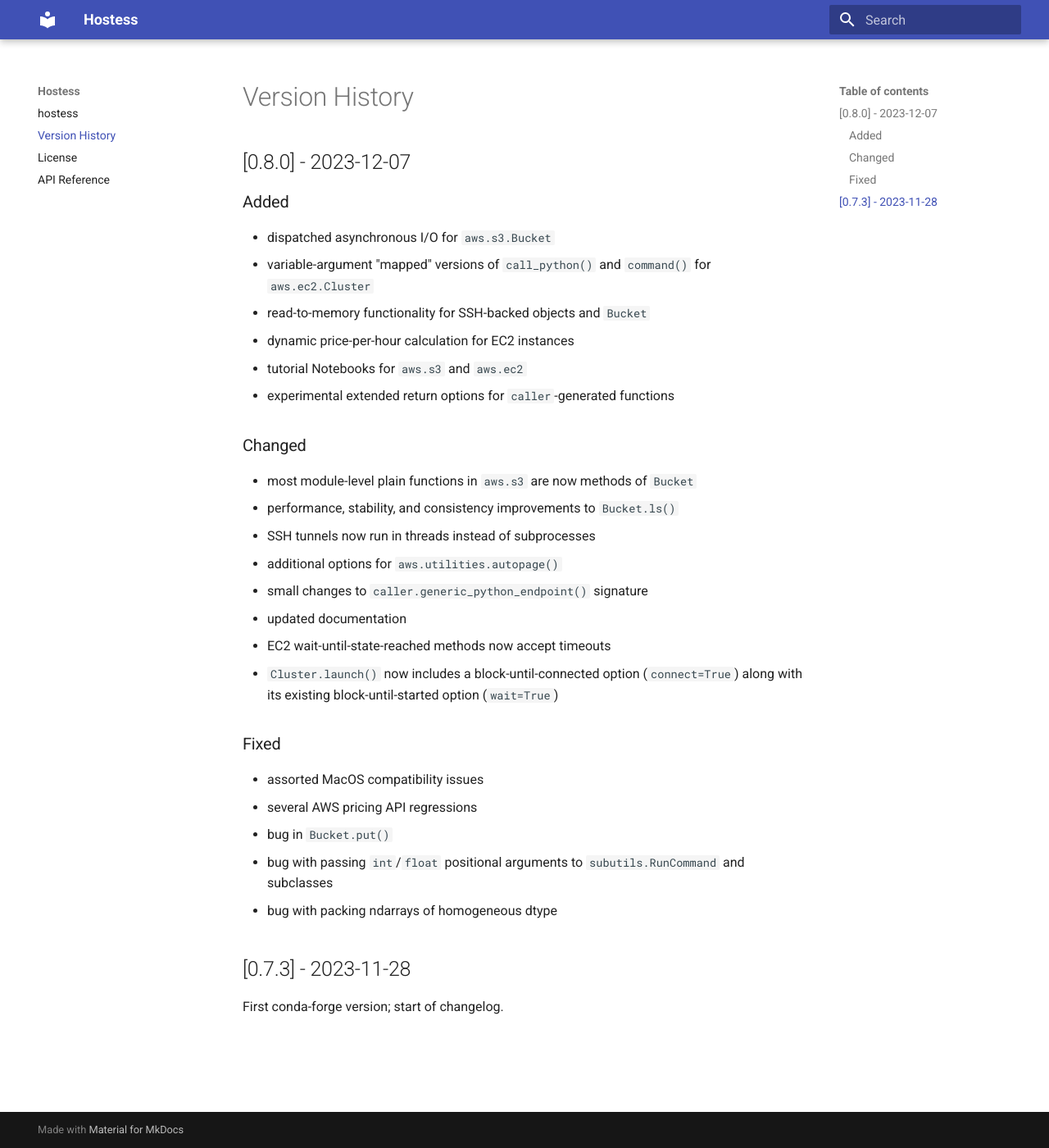
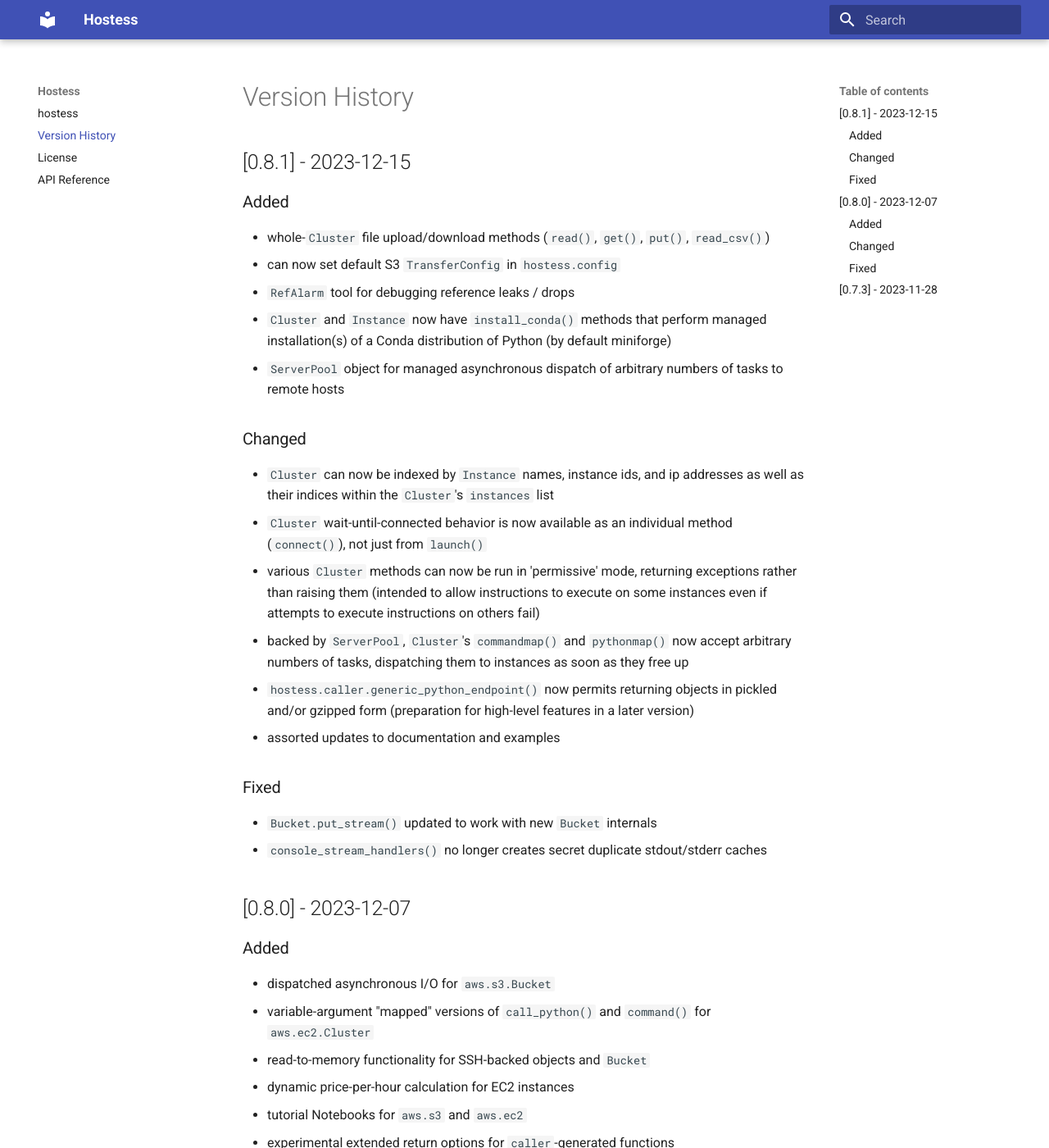
Before and after one commit to MillionConcepts/hostess, an MkDocs documentation site: the page built from docs/version_history.md, in a window 1280 px wide and 1400 px high. Shown: the whole window at 82% size. Built offline with MkDocs 1.6.1 and Material for MkDocs 9.7.7, drawn with Linux system fonts in a browser that asks for light colours.

Commit message:
update changelog for 0.8.1

```diff
--- a/docs/version_history.md
+++ b/docs/version_history.md
@@ -1,4 +1,27 @@
 # Version History
+
+## [0.8.1] - 2023-12-15
+### Added
+
+- whole-`Cluster` file upload/download methods (`read()`, `get()`, `put()`, `read_csv()`)
+- can now set default S3 `TransferConfig` in `hostess.config`
+- `RefAlarm` tool for debugging reference leaks / drops
+- `Cluster` and `Instance` now have `install_conda()` methods that perform managed installation(s) of a Conda distribution of Python (by default miniforge)
+- `ServerPool` object for managed asynchronous dispatch of arbitrary numbers of tasks to remote hosts
+
+
+### Changed
+- `Cluster` can now be indexed by `Instance` names, instance ids, and ip addresses as well as their indices within the `Cluster`'s `instances` list
+- `Cluster` wait-until-connected behavior is now available as an individual method (`connect()`), not just from `launch()`
+- various `Cluster` methods can now be run in 'permissive' mode, returning exceptions rather than raising them (intended to allow instructions to execute on some instances even if attempts to execute instructions on others fail)
+- backed by `ServerPool`, `Cluster`'s `commandmap()` and `pythonmap()` now accept arbitrary numbers of tasks, dispatching them to instances as soon as they free up
+- `hostess.caller.generic_python_endpoint()` now permits returning objects in pickled and/or gzipped form (preparation for high-level features in a later version)
+- assorted updates to documentation and examples
+
+### Fixed
+- `Bucket.put_stream()` updated to work with new `Bucket` internals
+- `console_stream_handlers()` no longer creates secret duplicate stdout/stderr caches
+
 ## [0.8.0] - 2023-12-07
 ### Added
 - dispatched asynchronous I/O for `aws.s3.Bucket`
```
